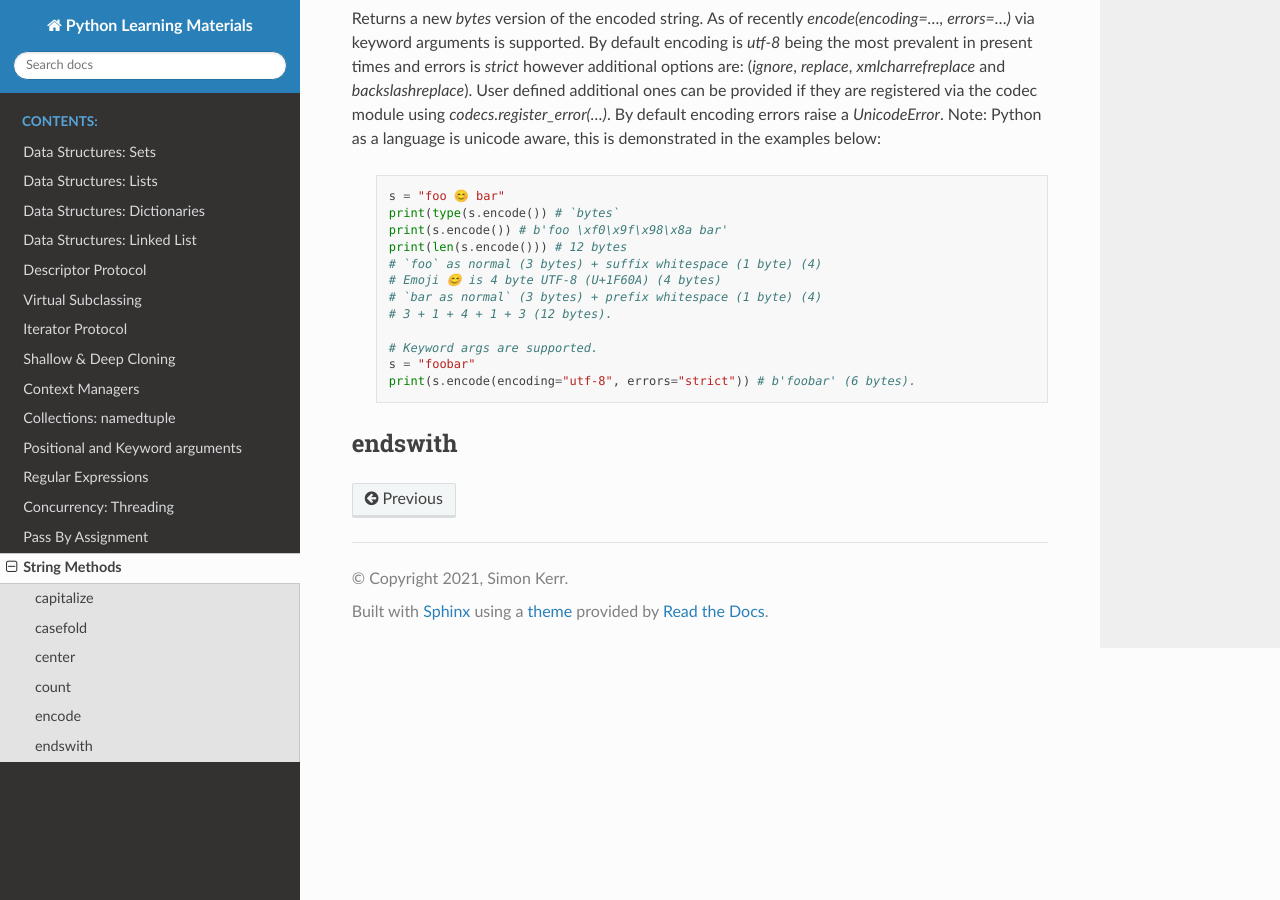
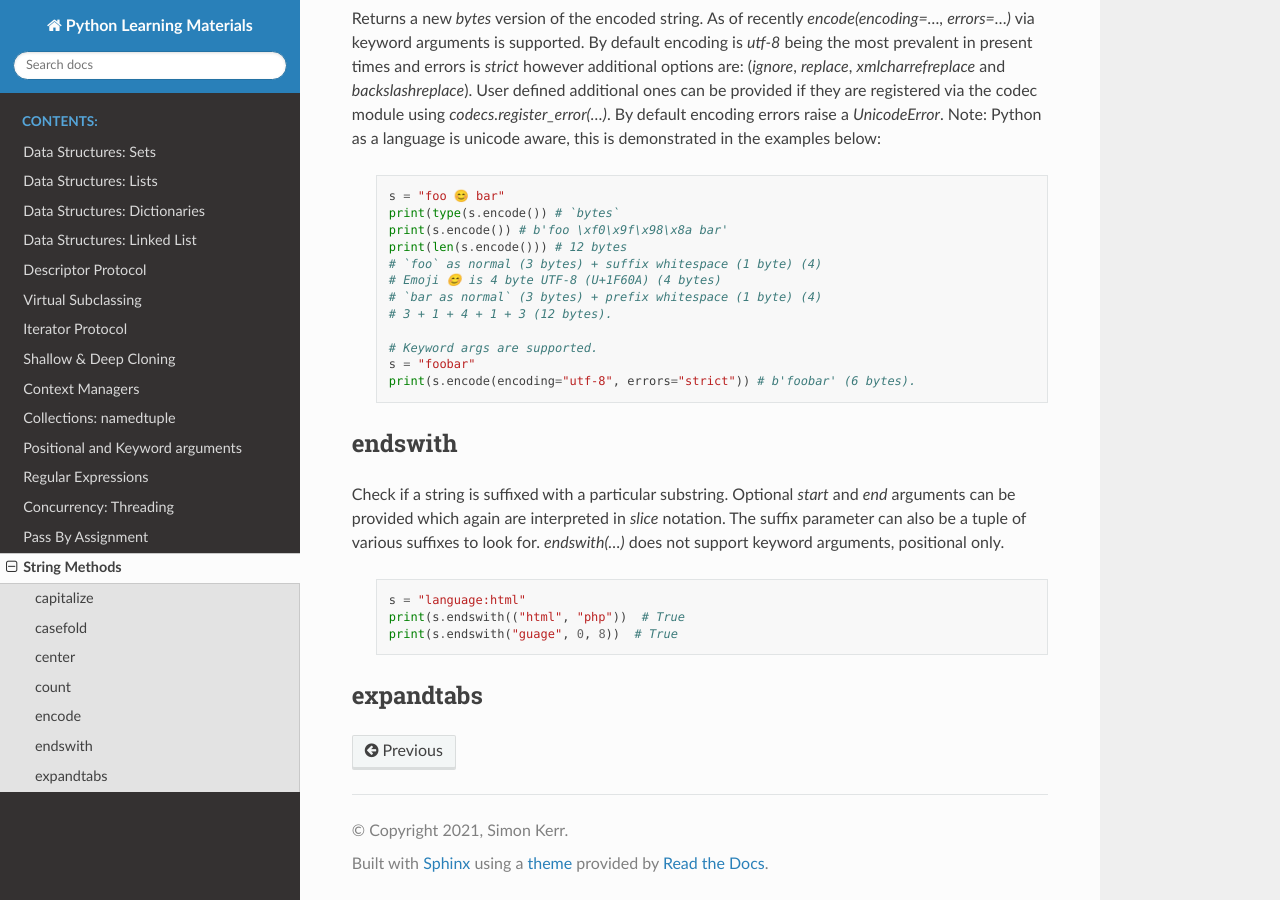
Before and after one commit to symonk/pydocs, a Sphinx documentation site: the page built from docs/source/string_methods.rst, in a window 1280 px wide and 900 px high, scrolled down 1386 px. Built offline with Sphinx 7.4.7 and the Read the Docs theme 2.0.0, drawn with Linux system fonts in a browser that asks for light colours.

Commit message:
`endswith(...)`

```diff
--- a/docs/source/string_methods.rst
+++ b/docs/source/string_methods.rst
@@ -96,3 +96,17 @@ language is unicode aware, this is demonstrated in the examples below:
 
 endswith
 ---------
+
+Check if a string is suffixed with a particular substring.  Optional `start` and `end` arguments can be
+provided which again are interpreted in `slice` notation.  The suffix parameter can also be a tuple of
+various suffixes to look for.  `endswith(...)` does not support keyword arguments, positional only.
+
+    .. code-block:: python
+
+        s = "language:html"
+        print(s.endswith(("html", "php"))  # True
+        print(s.endswith("guage", 0, 8))  # True
+
+
+expandtabs
+-----------
```
